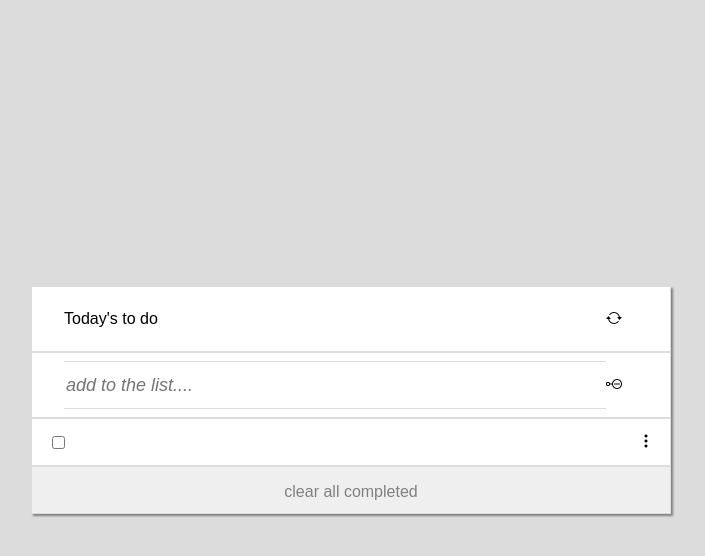
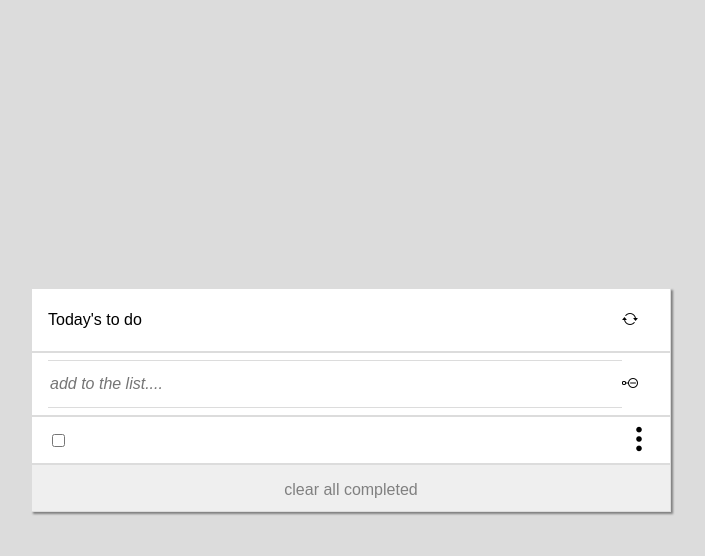
Before and after one commit to nilab-khwaja/To-Do-List, a website built with webpack: page src/index.html in a window 1280 px wide. Both pictures are taken after a click on the icon 911 px from the left and 409 px from the top of the page. Shown: the whole page, without its empty margins (289-994 px from the left). Built offline with nearby package versions, Linux system fonts and the light colour scheme.

Commit message:
modify files for adding visiblity and interactive to the app

```diff
--- /dev/null
+++ b/src/completion.js
@@ -0,0 +1,3 @@
+const CheckIfCompleted = (check) => check;
+
+export default CheckIfCompleted;
--- a/src/index.js
+++ b/src/index.js
@@ -1,5 +1,7 @@
 import './styles.css';
-import { ShowElement, HideElement } from './javascript.js';
+import { ShowElement, HideElement } from './visiable.js';
+import CheckIfCompleted from './completion.js';
+
 
 let tasks = [];
 
@@ -42,7 +44,7 @@ const OkFun = (varX, val) => {
 };
 
 const CheckFun = (varI, check) => {
-  tasks[varI].completed = check;
+  tasks[varI].completed = CheckIfCompleted(check);
 };
 
 ShowList = () => {
@@ -53,6 +55,13 @@ ShowList = () => {
     const span = document.createElement('span');
     const editField = document.createElement('input');
 
+    editField.style.height = '3rem';
+    editField.style.outline = 'none';
+    editField.style.borderColor = 'gainsboro';
+    editField.style.padding = '5px';
+
+
+
     const x = tasks[i].index;
     checkIcon.type = 'checkbox';
     checkIcon.checked = tasks[i].completed;
@@ -61,23 +70,23 @@ ShowList = () => {
 
     const delIcon = document.createElement('i');
     delIcon.classList.add('bi', 'bi-trash');
-    delIcon.style.fontSize = '2rem';
+    delIcon.style.fontSize = '20px';
 
     const editIcon = document.createElement('i');
     editIcon.classList.add('bi', 'bi-pencil');
-    editIcon.style.fontSize = '2rem';
+    editIcon.style.fontSize = '30';
 
     const okIcon = document.createElement('i');
     okIcon.classList.add('bi', 'bi-check');
-    okIcon.style.fontSize = '2rem';
+    okIcon.style.fontSize = '30px';
 
     const xIcon = document.createElement('i');
     xIcon.classList.add('bi', 'bi-x');
-    xIcon.style.fontSize = '2rem';
+    xIcon.style.fontSize = '30px';
 
     const dotsIcon = document.createElement('i');
     dotsIcon.classList.add('bi', 'bi-three-dots-vertical');
-    dotsIcon.style.fontSize = '1rem';
+    dotsIcon.style.fontSize = '30px';
 
     listItem.appendChild(checkIcon);
     listItem.appendChild(span);
--- a/src/styles.css
+++ b/src/styles.css
@@ -32,13 +32,13 @@ h1 {
 
 .container div {
   margin: 0;
-  padding: 2rem;
+  padding: 1rem;
   display: flex;
   align-items: center;
   justify-content: space-between;
   background-color: white;
   border: solid 1px gainsboro;
-  height: 3rem;
+  height: 4rem;
 }
 
 #refresh-icon,
@@ -54,7 +54,6 @@ h1 {
   outline: none;
   flex-grow: 1;
   font-style: italic;
-  font-size: large;
 }
 
 #list-container {
```
Also changed, not shown: src/visiable.js (line endings or trailing spaces).
